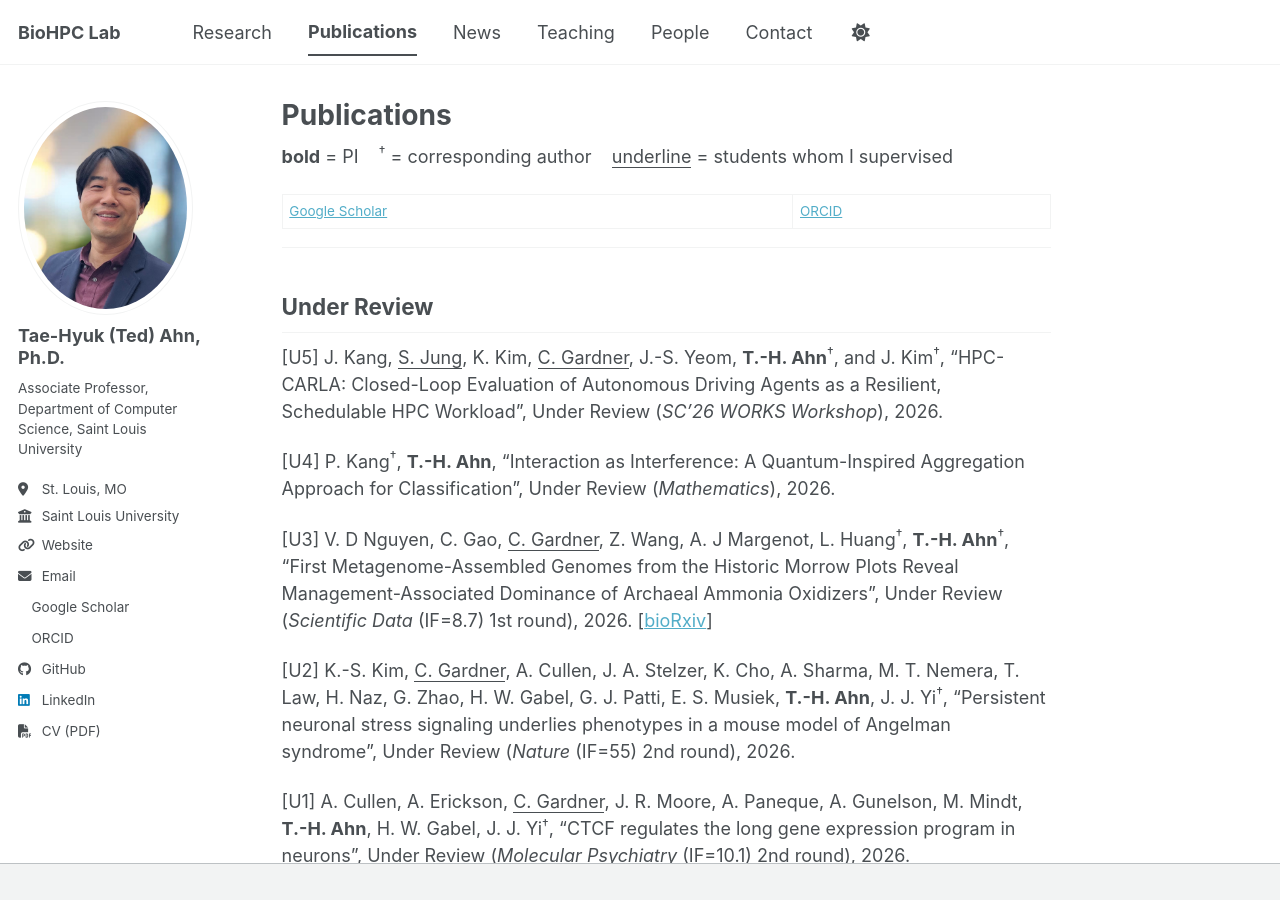
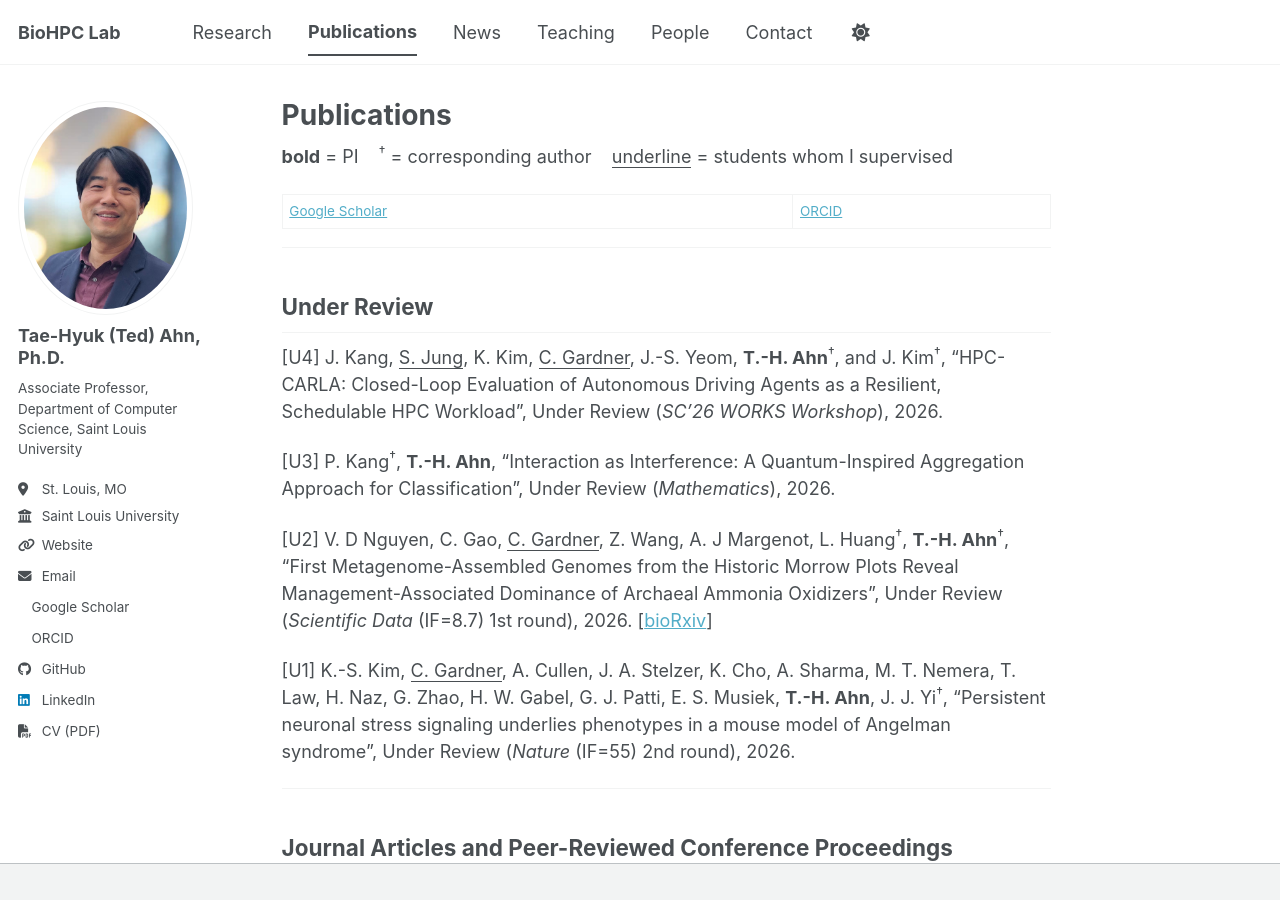
Before and after one commit to BioHPC/BioHPC.github.io, a Jekyll site: the page built from _pages/publications.md, in a window 1280 px wide and 900 px high. Built offline with Jekyll 4.4.1, drawn with Linux system fonts in a browser that asks for light colours; a style sheet for code colours, icons or effects is not loaded.

Commit message:
modified:   _pages/publications.md

```diff
--- a/_pages/publications.md
+++ b/_pages/publications.md
@@ -13,15 +13,15 @@ author_profile: true
 
 ## Under Review
 
-[U5] J. Kang, <u>S. Jung</u>, K. Kim, <u>C. Gardner</u>, J.-S. Yeom, <b>T.-H. Ahn</b><sup>†</sup>, and J. Kim<sup>†</sup>, "HPC-CARLA: Closed-Loop Evaluation of Autonomous Driving Agents as a Resilient, Schedulable HPC Workload", Under Review (<i>SC'26 WORKS Workshop</i>), 2026.
+[U4] J. Kang, <u>S. Jung</u>, K. Kim, <u>C. Gardner</u>, J.-S. Yeom, <b>T.-H. Ahn</b><sup>†</sup>, and J. Kim<sup>†</sup>, "HPC-CARLA: Closed-Loop Evaluation of Autonomous Driving Agents as a Resilient, Schedulable HPC Workload", Under Review (<i>SC'26 WORKS Workshop</i>), 2026.
 
-[U4] P. Kang<sup>†</sup>, <b>T.-H. Ahn</b>, "Interaction as Interference: A Quantum-Inspired Aggregation Approach for Classification", Under Review (<i>Mathematics</i>), 2026.
+[U3] P. Kang<sup>†</sup>, <b>T.-H. Ahn</b>, "Interaction as Interference: A Quantum-Inspired Aggregation Approach for Classification", Under Review (<i>Mathematics</i>), 2026.
 
-[U3] V. D Nguyen, C. Gao, <u>C. Gardner</u>, Z. Wang, A. J Margenot, L. Huang<sup>†</sup>, <b>T.-H. Ahn</b><sup>†</sup>, "First Metagenome-Assembled Genomes from the Historic Morrow Plots Reveal Management-Associated Dominance of Archaeal Ammonia Oxidizers", Under Review (<i>Scientific Data</i> (IF=8.7) 1st round), 2026. [[bioRxiv](https://doi.org/10.64898/2026.03.24.714042)]
+[U2] V. D Nguyen, C. Gao, <u>C. Gardner</u>, Z. Wang, A. J Margenot, L. Huang<sup>†</sup>, <b>T.-H. Ahn</b><sup>†</sup>, "First Metagenome-Assembled Genomes from the Historic Morrow Plots Reveal Management-Associated Dominance of Archaeal Ammonia Oxidizers", Under Review (<i>Scientific Data</i> (IF=8.7) 1st round), 2026. [[bioRxiv](https://doi.org/10.64898/2026.03.24.714042)]
 
-[U2] K.-S. Kim, <u>C. Gardner</u>, A. Cullen, J. A. Stelzer, K. Cho, A. Sharma, M. T. Nemera, T. Law, H. Naz, G. Zhao, H. W. Gabel, G. J. Patti, E. S. Musiek, <b>T.-H. Ahn</b>, J. J. Yi<sup>†</sup>, "Persistent neuronal stress signaling underlies phenotypes in a mouse model of Angelman syndrome", Under Review (<i>Nature</i> (IF=55) 2nd round), 2026.
+[U1] K.-S. Kim, <u>C. Gardner</u>, A. Cullen, J. A. Stelzer, K. Cho, A. Sharma, M. T. Nemera, T. Law, H. Naz, G. Zhao, H. W. Gabel, G. J. Patti, E. S. Musiek, <b>T.-H. Ahn</b>, J. J. Yi<sup>†</sup>, "Persistent neuronal stress signaling underlies phenotypes in a mouse model of Angelman syndrome", Under Review (<i>Nature</i> (IF=55) 2nd round), 2026.
 
-[U1] A. Cullen, A. Erickson, <u>C. Gardner</u>, J. R. Moore, A. Paneque, A. Gunelson, M. Mindt, <b>T.-H. Ahn</b>, H. W. Gabel, J. J. Yi<sup>†</sup>, "CTCF regulates the long gene expression program in neurons", Under Review (<i>Molecular Psychiatry</i> (IF=10.1) 2nd round), 2026.
+<!-- [U1] A. Cullen, A. Erickson, <u>C. Gardner</u>, J. R. Moore, A. Paneque, A. Gunelson, M. Mindt, <b>T.-H. Ahn</b>, H. W. Gabel, J. J. Yi<sup>†</sup>, "CTCF regulates the long gene expression program in neurons", Under Review (<i>Molecular Psychiatry</i> (IF=10.1) 2nd round), 2026. -->
 
 ---
 
```
